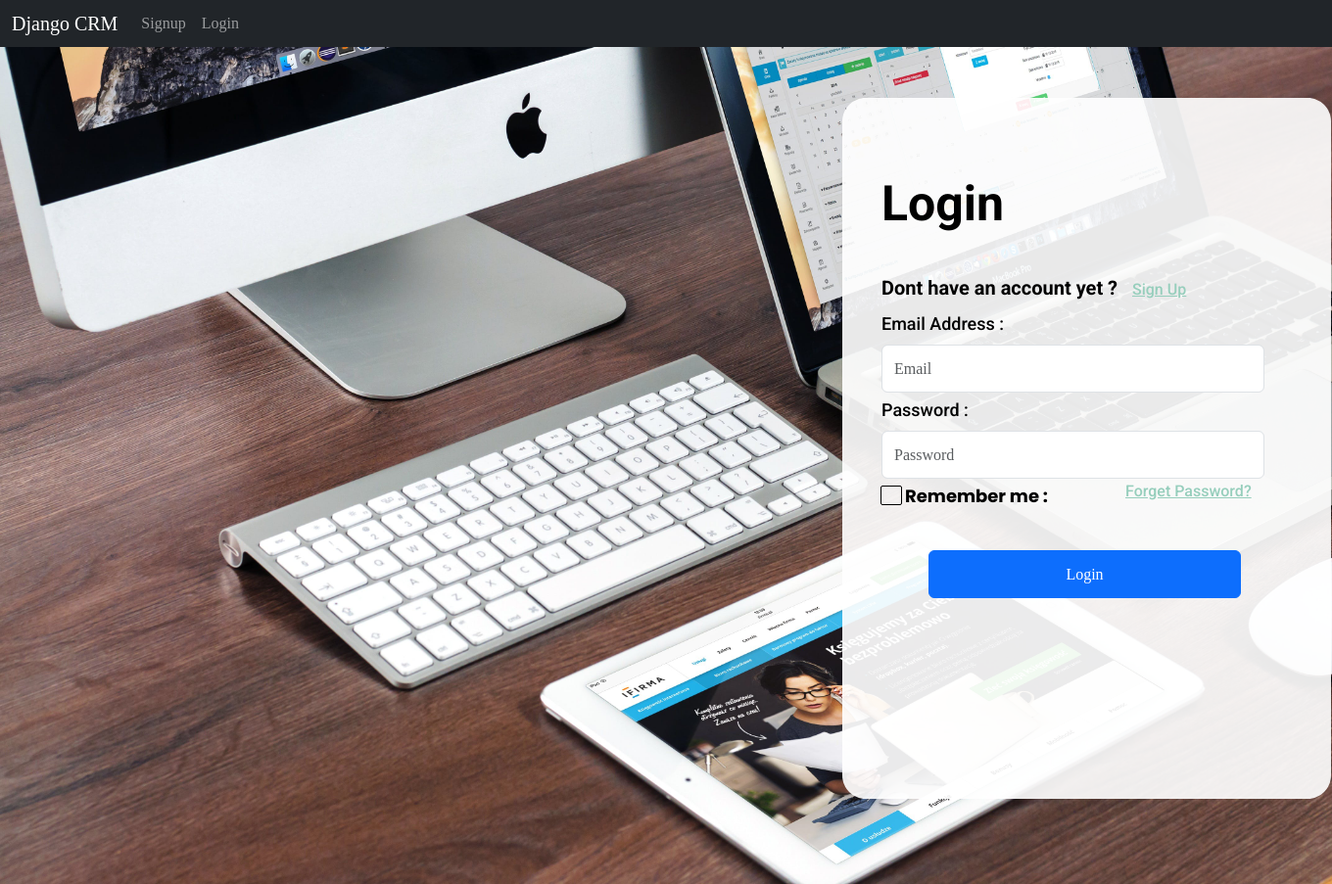
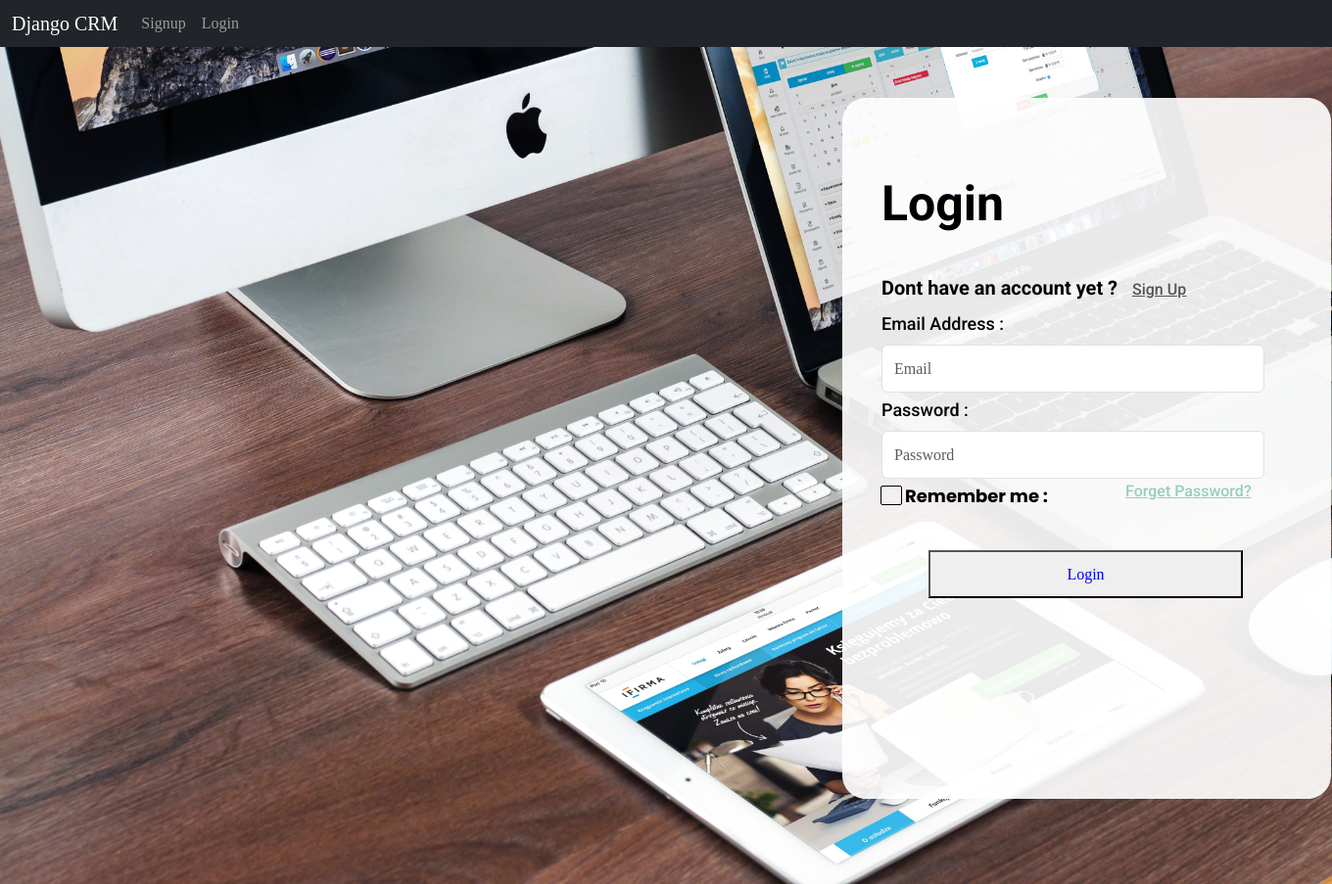
Before and after one commit to asarath94/resourcemanagement, a Django app: page / in a window 1360 px wide. Shown: the whole page at 98% size. Run offline with Django 4.2, Linux system fonts and the light colour scheme; some libraries are stand-ins or nearby versions.

Commit message:
changes in css

```diff
--- a/website/static/style.css
+++ b/website/static/style.css
@@ -105,24 +105,24 @@
 
 .employee-login-page .text-wrapper-5 {
   font-weight: 600;
-  color: #96cebc;
+  color: #626262;
 }
 
 .employee-login-page .text-wrapper-6 {
   font-weight: 500;
-  color: #96cebc;
   font-size: 16px;
+  color: #545454;
   text-decoration: underline;
 }
 
 
 a {
-  color: #96cebc;
+  color: #545454;
   text-decoration: underline;
 }
 
 a:hover {
-  color: #62897d;
+  color: #000000;
 }
 
 
@@ -154,6 +154,7 @@
   height: 49px;
   top: 462px;
   left: 88px;
+  color:blue;
 }
 
 .employee-login-page .overlap-group {
--- a/website/templates/home.html
+++ b/website/templates/home.html
@@ -78,9 +78,7 @@
             <input type="password" class="form-control" name="password", placeholder="Password", style="width:391px;height:49px" required>
           </div>
         </div>
-        <div class="group">
-          <button type="submit" class="btn btn-primary" style="width:319px;height:49px">Login</button>
-        </div>
+        <button type="submit" class="group" >Login</button>
 
         <div class="group-2">
           <div class="text-wrapper-8">Remember me :</div>
```
